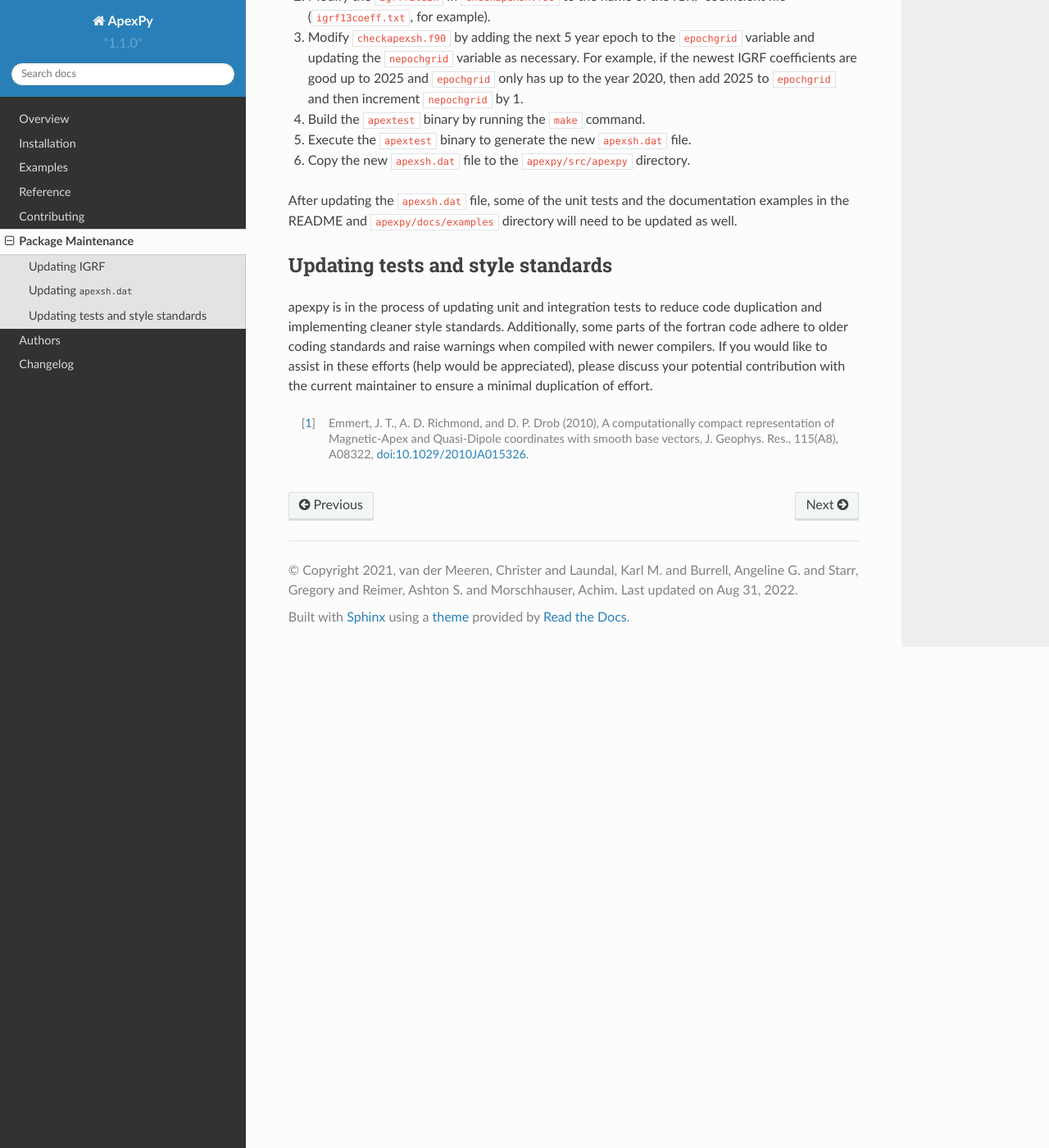
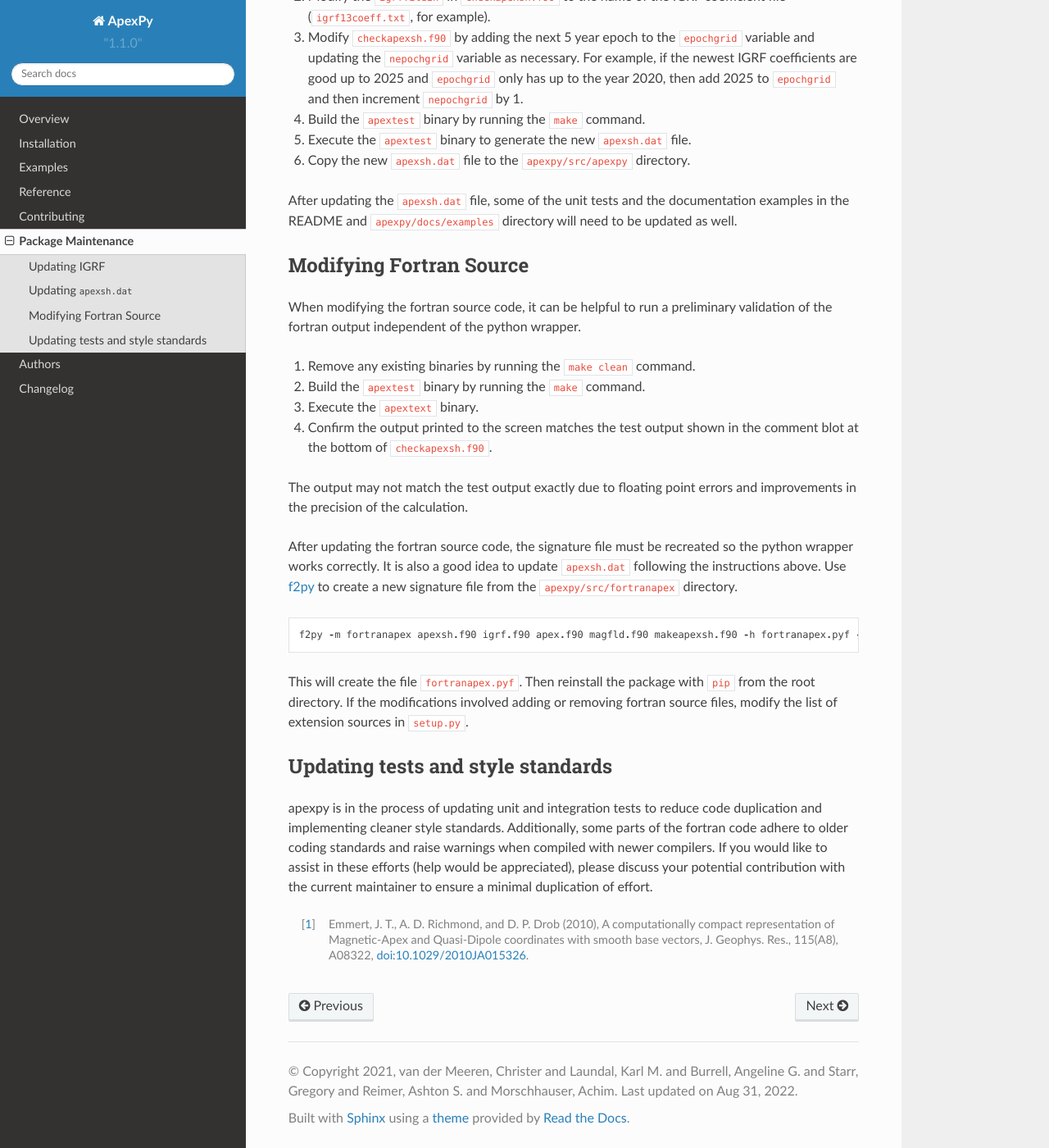
Before and after one commit to aburrell/apexpy, a Sphinx documentation site: the page built from docs/maintenance.rst, in a window 1280 px wide and 1400 px high, scrolled down 725 px. Shown: the whole window at 82% size. Built offline with Sphinx 7.4.7 and the Read the Docs theme 2.0.0, drawn with Linux system fonts in a browser that asks for light colours.

Commit message:
DOC: Add section to Maintence page of documetation on how to rebuild the fortran source code and generate signature file from scratch.

```diff
--- a/docs/maintenance.rst
+++ b/docs/maintenance.rst
@@ -44,6 +44,34 @@ After updating the ``apexsh.dat`` file, some of the unit tests and the
 documentation examples in the README and ``apexpy/docs/examples`` directory
 will need to be updated as well.
 
+Modifying Fortran Source
+------------------------
+When modifying the fortran source code, it can be helpful to run a preliminary
+validation of the fortran output independent of the python wrapper.
+
+1. Remove any existing binaries by running the ``make clean`` command.
+2. Build the ``apextest`` binary by running the ``make`` command.
+3. Execute the ``apextext`` binary.
+4. Confirm the output printed to the screen matches the test output shown in
+   the comment blot at the bottom of ``checkapexsh.f90``.
+
+The output may not match the test output exactly due to floating point errors
+and improvements in the precision of the calculation.
+
+After updating the fortran source code, the signature file must be recreated so
+the python wrapper works correctly.  It is also a good idea to update
+``apexsh.dat`` following the instructions above.  Use `f2py <https://numpy.org/doc/stable/f2py/>`_
+to create a new signature file from the ``apexpy/src/fortranapex`` directory.
+::
+
+  f2py -m fortranapex apexsh.f90 igrf.f90 apex.f90 magfld.f90 makeapexsh.f90 -h fortranapex.pyf --overwrite-signature
+
+
+This will create the file ``fortranapex.pyf``.  Then reinstall the package with
+``pip`` from the root directory.  If the modifications involved adding or
+removing fortran source files, modify the list of extension sources in
+``setup.py``.
+
 Updating tests and style standards
 -----------------------------------
 
```
